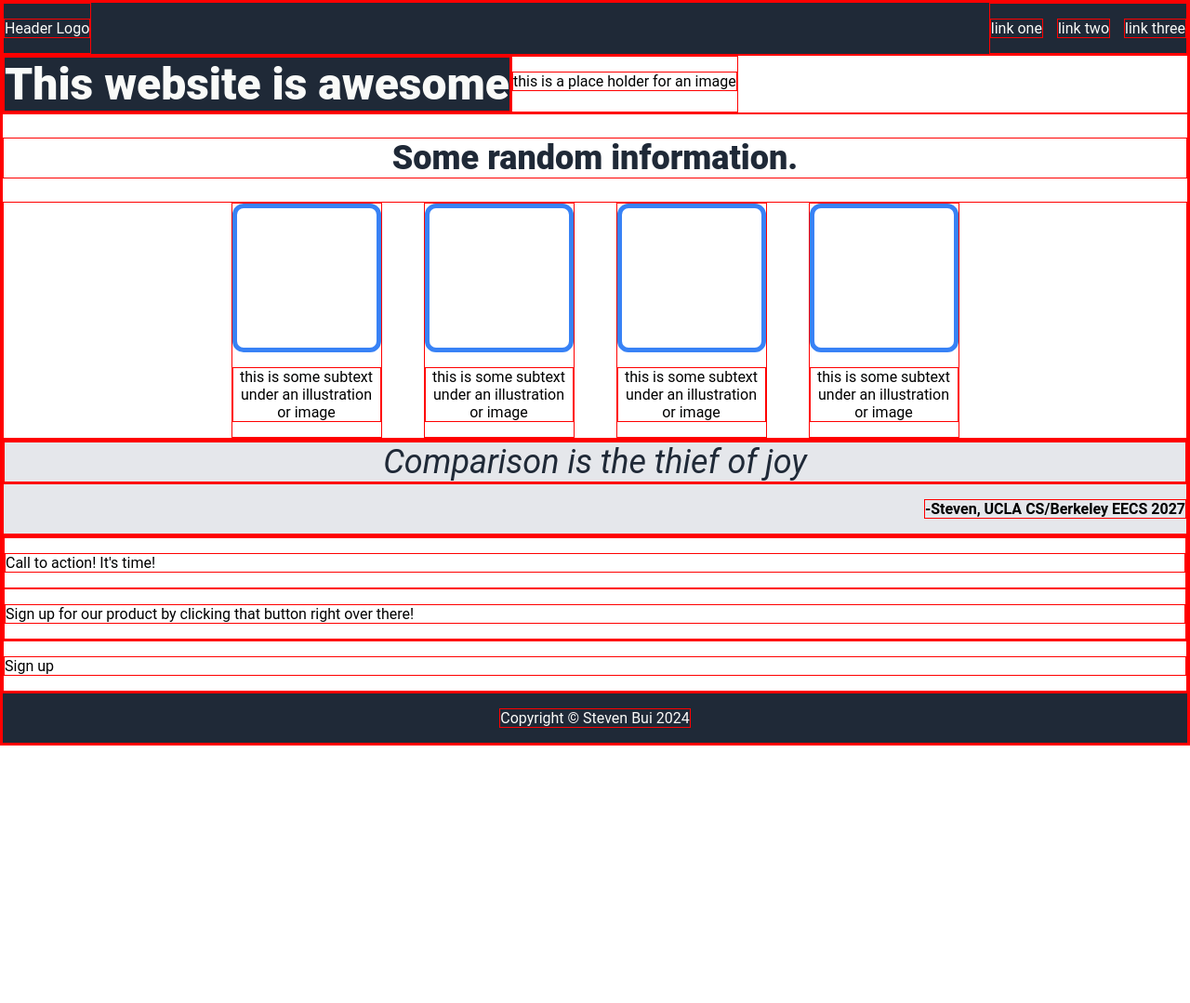
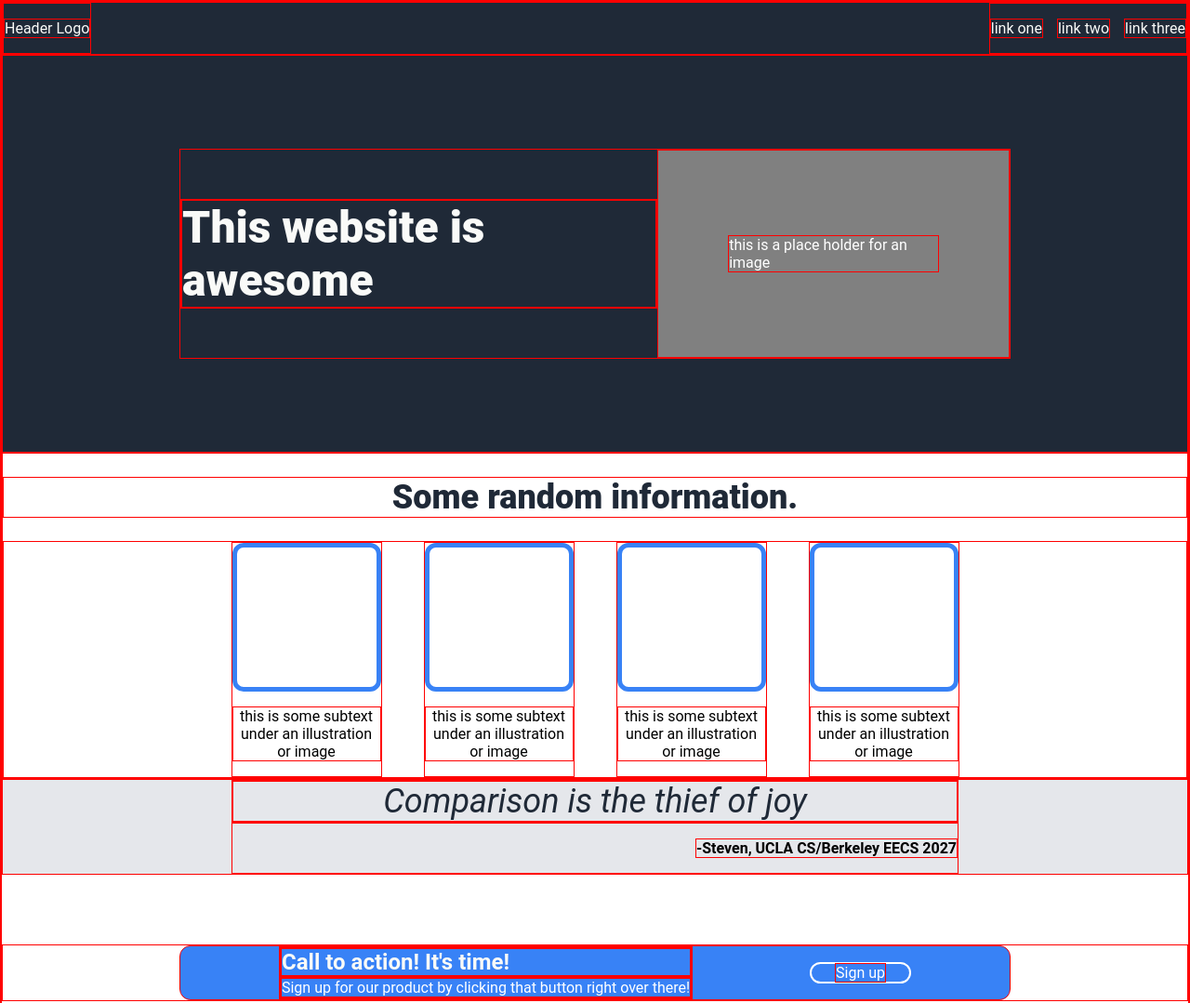
Before and after one commit to sbui056/top-landing-page, a plain HTML site: page index.html in a window 1280 px wide. Shown: the top 1079 px of the page at 93% size. Before the commit the page ends 802 px from the top, so only its background shows below. Drawn offline with Linux system fonts and the light colour scheme.

Commit message:
finish most div's

```diff
--- a/index.html
+++ b/index.html
@@ -17,6 +17,7 @@
             <p> link three </p>
         </div>
     </div>
+    <div class="header2-container">
     <div class="header2">
         <div class="text-left">
             <div class="hero"> This website is awesome </div>
@@ -24,6 +25,7 @@
         <div class="text-right">
             <p> this is a place holder for an image</p>
         </div>
+    </div>
     </div>
     <div class="icon-boxes">
         <div class="title"> Some random information. </div>
@@ -54,21 +56,23 @@
             <p>-Steven, UCLA CS/Berkeley EECS 2027</p>
         </div>
     </div>
-    <div class="signup">
+    <div class="signup-container">
+    <div class="signup-box">
         <div class="call">
             <div class="call-head">
-                <p>Call to action! It's time!</p>
+                <p id="no-margin">Call to action! It's time!</p>
             </div>
             <div class="call-body">
-                <p> Sign up for our product by clicking that button right over there!</p>
+                <p id="no-margin"> Sign up for our product by clicking that button right over there!</p>
             </div>
         </div>
         <div class="signup2">
             <p>Sign up</p>
         </div>
     </div>
+    </div>
     <div class="footer">
-        <p> Copyright © Steven Bui 2024 </p>
+        <p> Copyright © Steven 2024 </p>
     </div>
 </body>
 </html>
--- a/styles.css
+++ b/styles.css
@@ -19,16 +19,32 @@ body {
     gap: 15px;
 }
 
+.header2-container {
+    display: flex;
+    justify-content: center;
+    background-color: #1F2937;
+}
+
 .header2 {
     display: flex;
-    flex-direction: row;
+    justify-content: space-evenly;
+    align-items: center;
+    width: 70%;
+    margin: 100px;
 }
 
 .hero {
     font-size: 48px;
     font-weight: 900;
     color: #F9FAF8;
-    background-color: #1F2937;
+    display: flex;
+    flex-wrap: wrap;
+}
+
+.text-right {
+    color: white;
+    padding: 75px 75px;
+    background-color: gray;
 }
 
 .icon-boxes {
@@ -67,7 +83,7 @@ body {
     background-color: #E5E7EB;
     display: flex;
     flex-direction: column;
-
+    align-items: center;
 }
 
 .quote {
@@ -75,6 +91,7 @@ body {
     font-style: italic;
     color: #1F2937;
     text-align: center;
+    width: 780px;
 }
 
 #quote-text {
@@ -85,6 +102,51 @@ body {
     display: flex;
     justify-content: flex-end;
     font-weight: bold;
+    width: 780px;
+}
+
+.signup-container {
+    background-color: white;
+    display: flex;
+    color: white;
+    justify-content: center;
+    margin: 75px 0px;
+}
+
+.signup-box {
+    background-color: #3882F6;
+    display: flex;
+    justify-content: space-evenly;
+    align-items: center;
+    gap: 20px;
+    width: 70%;
+    border-radius: 12px;
+}
+
+.call {
+    display: flex;
+    flex-direction: column;
+}
+
+.call-head {
+    font-size: 24px;
+    color: #F9FAF8;
+    font-weight: bold;
+}
+
+#no-margin {
+    margin: 0;
+    padding: 0;
+}
+
+.signup2 {
+    display: flex;
+    justify-content: center;
+    align-items: center;
+    border: 2px white solid;
+    border-radius: 12px;
+    height: 33%;
+    padding: 0 25px;
 }
 
 .footer {
@@ -93,4 +155,5 @@ body {
     justify-content: center;
     align-items: center;
     color: #F9FAF8;
+    padding: 20px 0px;
 }
```
